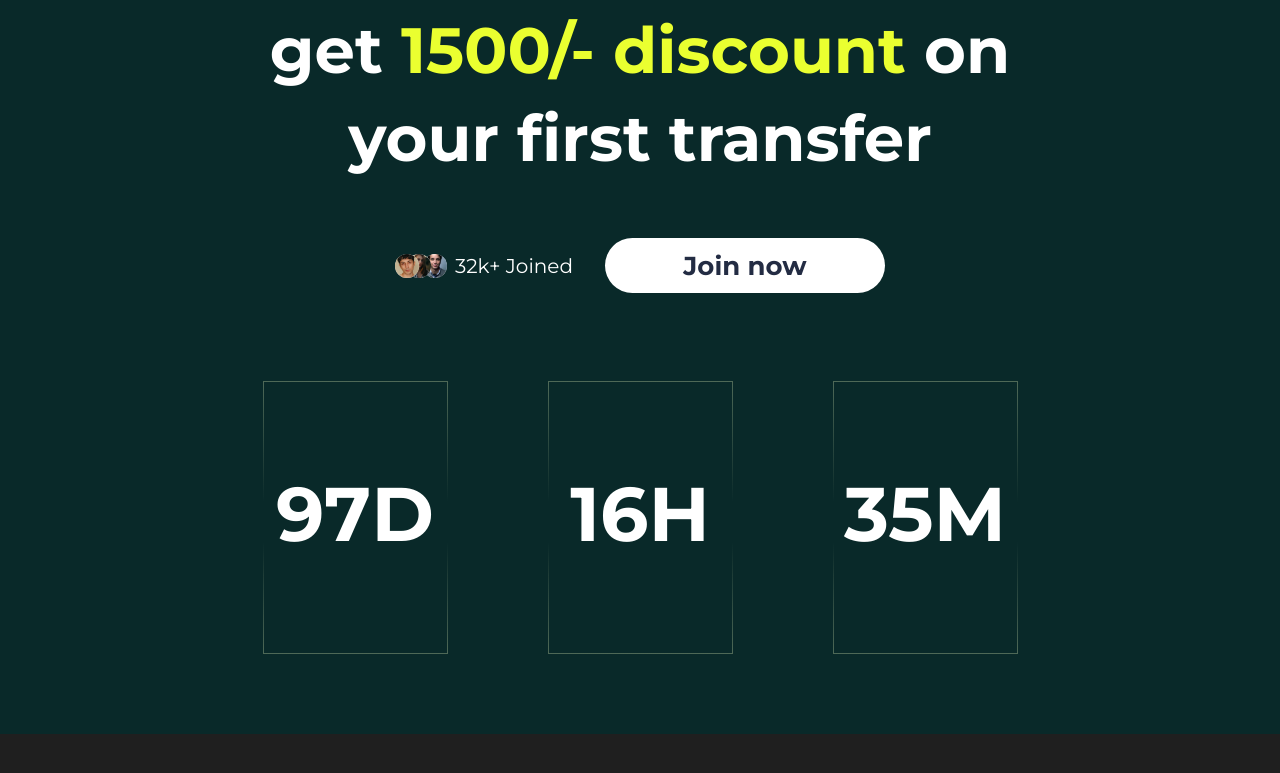
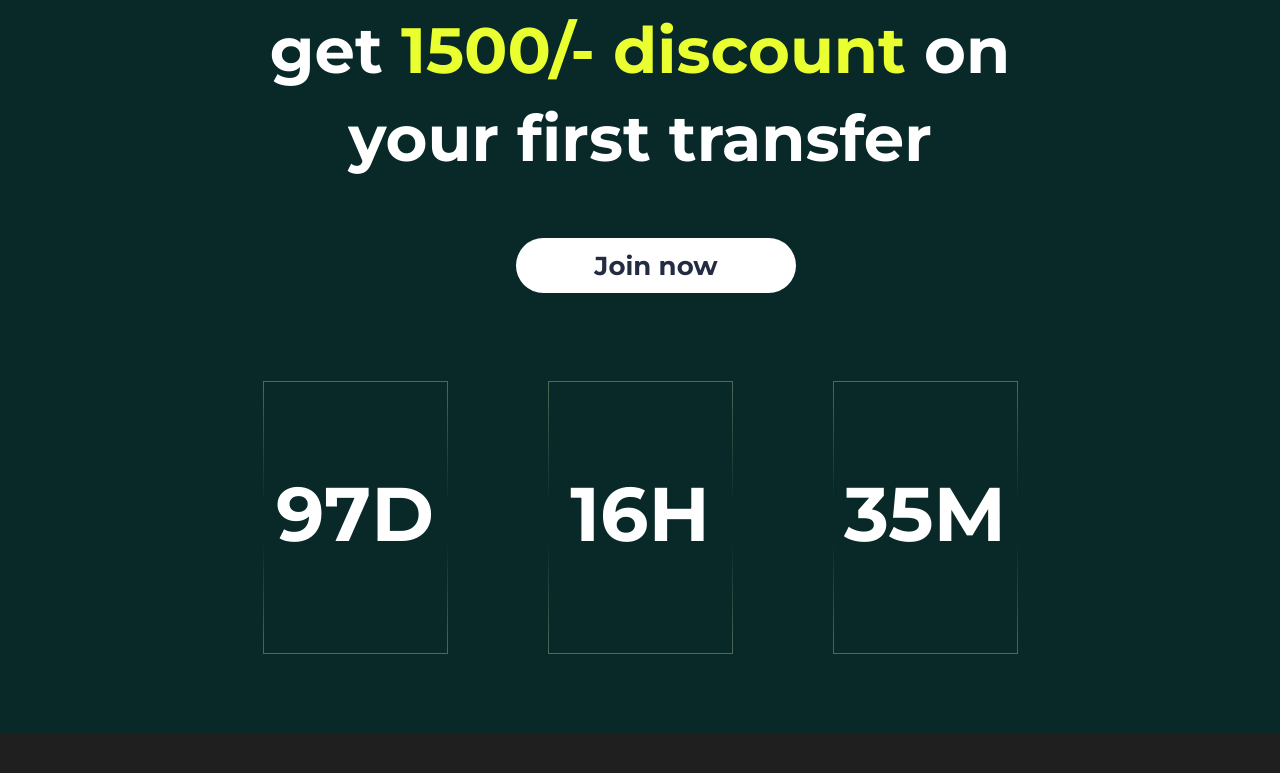
Before and after one commit to aaa-07/remit4me, a Next.js app: page / in a window 1280 px wide. Shown: the part 7011-7784 px from the top of the page. Built offline with nearby package versions, Linux system fonts and the light colour scheme; no server answers.

Commit message:
removed 32k+

```diff
--- a/components/home/mobile/waitlist.jsx
+++ b/components/home/mobile/waitlist.jsx
@@ -47,7 +47,7 @@ const Waitlist = () => {
         <span className='text-[#EAFF30]'>1500/- discount</span> on <br /> your first transfer
       </div>
       <div className='flex w-full justify-center text-white text-[20px]/[42px] mb-9'>
-        <Image src='/images/home/waitlist.svg' alt='waitlist' width={52} height={24} className='mr-2' /> 32k+ Joined
+        {/* <Image src='/images/home/waitlist.svg' alt='waitlist' width={52} height={24} className='mr-2' /> 32k+ Joined */}
       </div>
       <div className='text-center mb-16'>
         <button className='bg-white text-[#232C43] w-[280px] h-[55px] rounded-[36px] font-bold text-[18px]/[26px]' onClick={() => setShowForm(true)}>
--- a/components/home/waitlist/index.jsx
+++ b/components/home/waitlist/index.jsx
@@ -48,7 +48,7 @@ const Waitlist = () => {
       </div>
       <div className='flex justify-center gap-8 items-center mb-22'>
         <div className='flex w-full justify-center text-white text-[20px]/[42px]'>
-          <Image src='/images/home/waitlist.svg' alt='waitlist' width={52} height={24} className='mr-2' /> 32k+ Joined
+          {/* <Image src='/images/home/waitlist.svg' alt='waitlist' width={52} height={24} className='mr-2' /> 32k+ Joined */}
         </div>
         <div className='text-center'>
           <button className='bg-white text-[#232C43] w-[280px] h-[55px] rounded-[36px] font-bold text-[26px]/[26px]' onClick={() => setShowForm(true)}>
```
